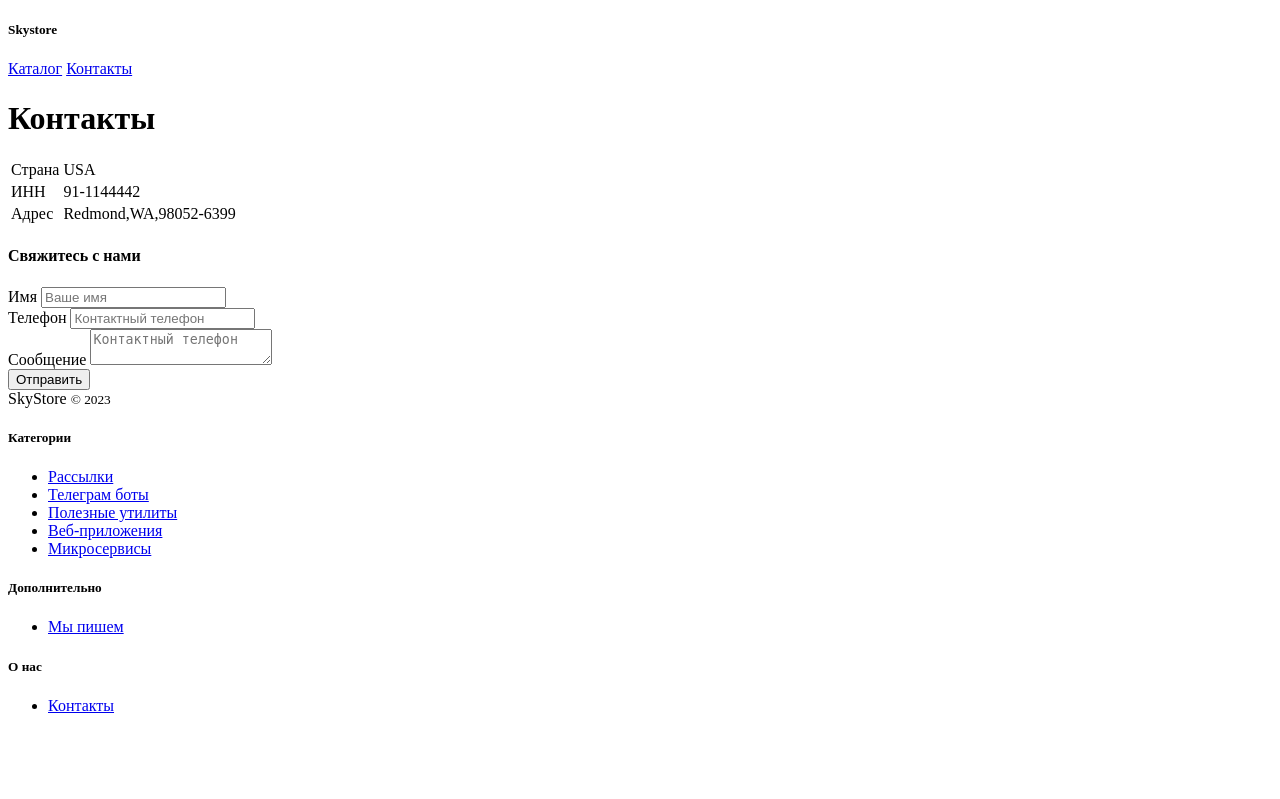
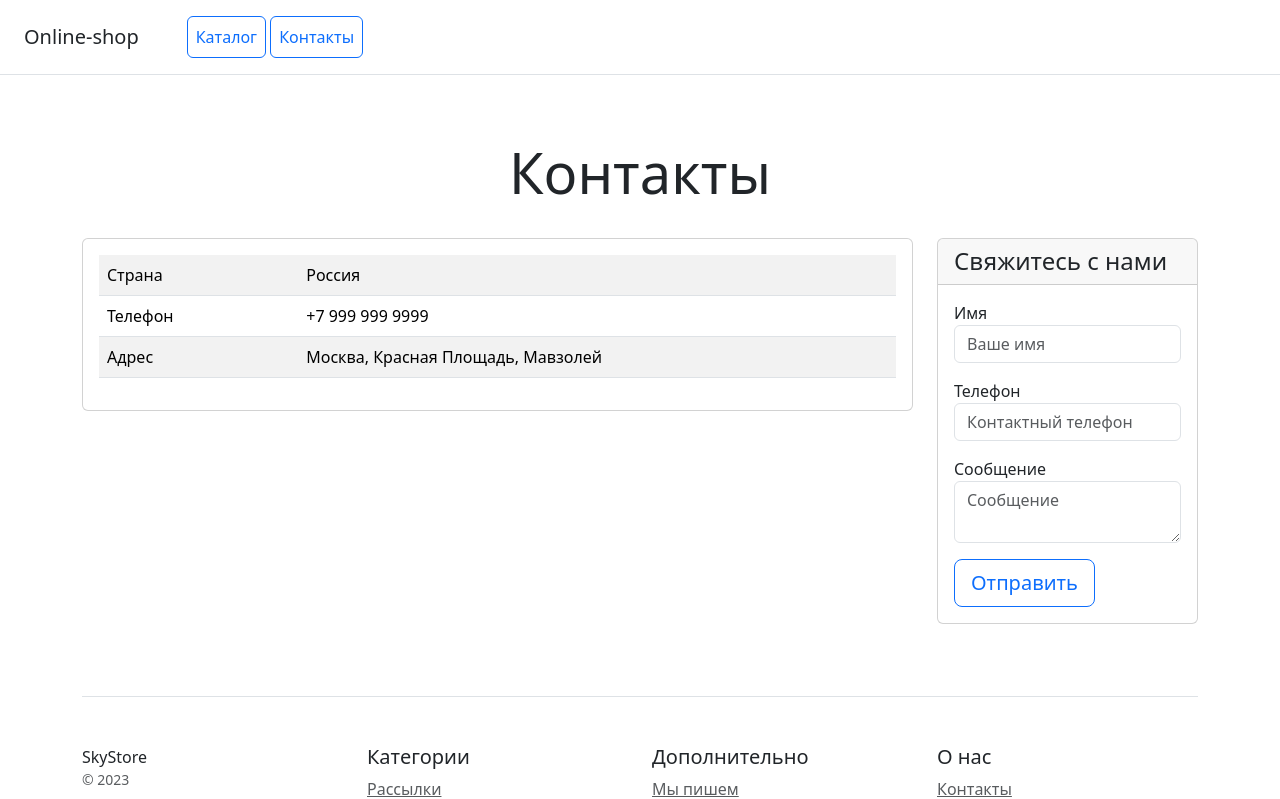
Before and after one commit to alexeyvedenkin/homework_22, a Django app: template catalog/templates/catalog/contacts.html in a window 1280 px wide. Shown: the top 799 px of the page. Before the commit the page ends 713 px from the top, so only its background shows below. Run offline with Django 5.2, Linux system fonts and the light colour scheme; the template is opened without the code that fills it, so the values that code supplies are empty; parts of the project's set-up code (start-up, migrations or seed data) failed here and were passed over; some libraries are stand-ins or nearby versions.

Commit message:
добавлен контроллер contact_answer

```diff
--- a/catalog/templates/catalog/contacts.html
+++ b/catalog/templates/catalog/contacts.html
@@ -3,12 +3,12 @@
 <head>
     <meta charset="utf-8">
     <meta name="viewport" content="width=device-width, initial-scale=1">
-    <title>Skystore</title>
-    <!-- Подключите статичеcкие файлы со стилями Bootstrap -->
+    <title>Online-shop</title>
+    <link rel="stylesheet" type="text/css" href="/static/css/bootstrap.min.css">
 </head>
 <body>
 <div class="d-flex flex-column flex-md-row align-items-center p-3 px-md-4 mb-3 bg-white border-bottom box-shadow">
-    <h5 class="my-0 mr-md-auto font-weight-normal">Skystore</h5>
+    <h5 class="my-0 mr-md-auto font-weight-normal">Online-shop</h5>
     <nav class="ms-5">
         <a class="p-2 btn btn-outline-primary" href="/">Каталог</a>
         <a class="p-2 btn btn-outline-primary" href="/contacts/">Контакты</a>
@@ -27,15 +27,15 @@
                     <table class="table table-striped">
                         <tr>
                             <td class="w-25">Страна</td>
-                            <td>USA</td>
+                            <td>Россия</td>
                         </tr>
                         <tr>
-                            <td class="w-25">ИНН</td>
-                            <td>91-1144442</td>
+                            <td class="w-25">Телефон</td>
+                            <td>+7 999 999 9999</td>
                         </tr>
                         <tr>
                             <td class="w-25">Адрес</td>
-                            <td>Redmond,WA,98052-6399</td>
+                            <td>Москва, Красная Площадь, Мавзолей</td>
                         </tr>
                     </table>
                 </div>
@@ -59,7 +59,7 @@
                         </div>
                         <div class="mb-3">
                             <label for="message">Сообщение</label>
-                            <textarea type="text" name="message" class="form-control" id="message" placeholder="Контактный телефон" required></textarea>
+                            <textarea type="text" name="message" class="form-control" id="message" placeholder="Сообщение" required></textarea>
                         </div>
                         <button type="submit" class="btn btn-lg btn-block btn-outline-primary">Отправить</button>
                     </form>
--- a/catalog/templates/catalog/home.html
+++ b/catalog/templates/catalog/home.html
@@ -3,9 +3,8 @@
 <head>
     <meta charset="utf-8">
     <meta name="viewport" content="width=device-width, initial-scale=1">
+    <link rel="stylesheet" type="text/css" href="/static/css/bootstrap.min.css">
     <title>Skystore</title>
-    <!-- Подключите статичеcкие файлы со стилями Bootstrap -->
-
 </head>
 <body>
 <div class="d-flex flex-column flex-md-row align-items-center p-3 px-md-4 mb-3 bg-white border-bottom box-shadow">
--- a/catalog/urls.py
+++ b/catalog/urls.py
@@ -8,4 +8,5 @@ app_name = 'catalog'
 urlpatterns = [
     path('home/', views.home, name='home'),
     path('contact/', views.contact, name='contact'),
+    path('contact_answer/', views.contact_answer, name='contact_answer'),
 ]
```
Also changed, not shown: catalog/views.py (+19 -1 lines).
